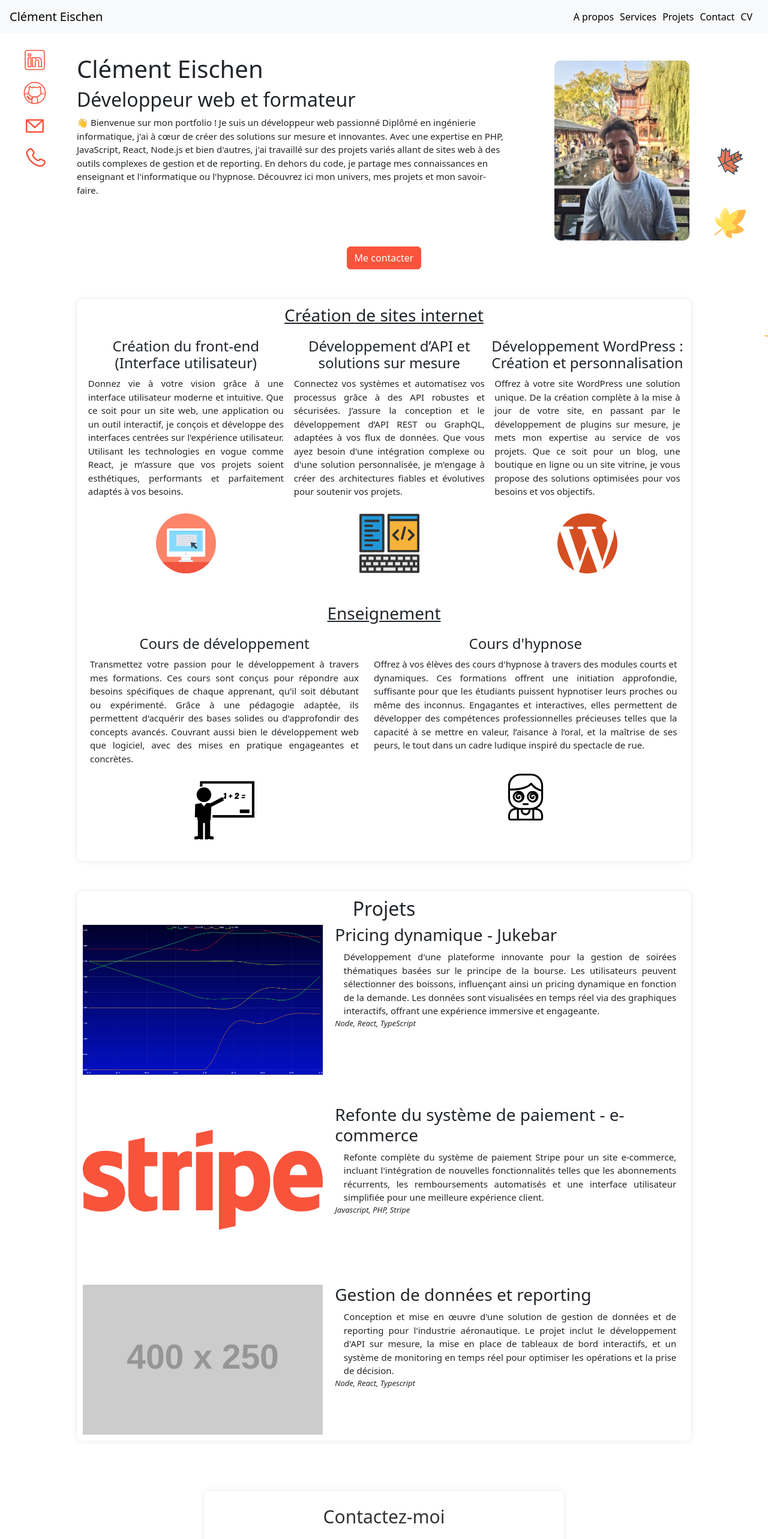
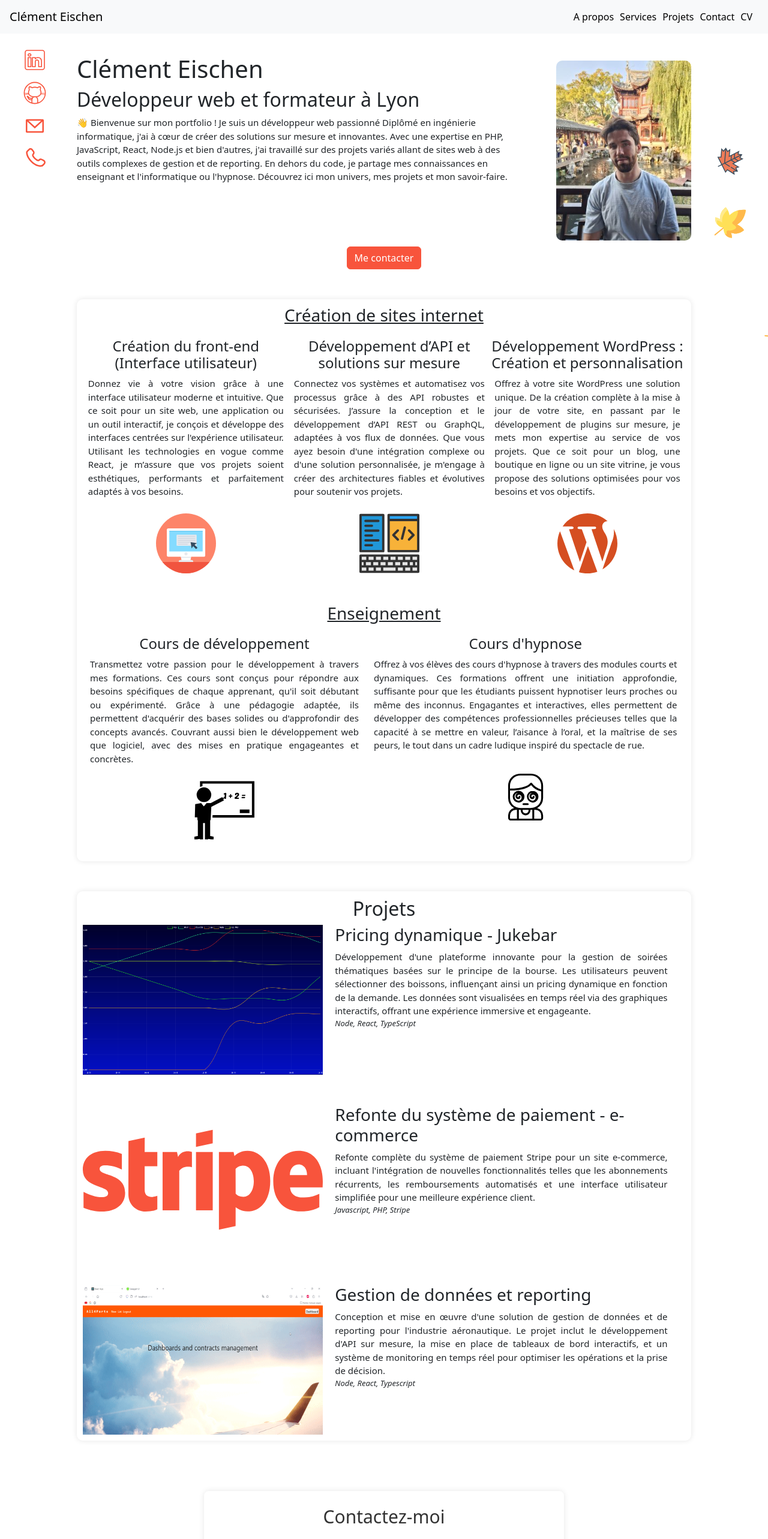
Before and after one commit to ClemEshn/portfolio, a React (Vite) app: page / in a window 1280 px wide. Shown: the top 2566 px of the page at 60% size. Built offline with nearby package versions, Linux system fonts and the light colour scheme.

Commit message:
changed text, edited style and imported last illustration

```diff
--- a/src/App.scss
+++ b/src/App.scss
@@ -127,10 +127,6 @@ hr{
   max-height: 250px;
 }
 
-.fullwidth{
-  width: 100%;
-}
-
 @media only screen and (max-width: 800px) {
   .unflexMobile{
     display: inline;
@@ -160,6 +156,6 @@ hr{
     margin-bottom: 20px;
   }
 }
-// @media only screen and (max-width: 800px) and (min-width: 600px) {
-
-// }
+.nocenter{
+  margin-left: 0;
+}
--- a/src/components/about/About.tsx
+++ b/src/components/about/About.tsx
@@ -6,7 +6,7 @@ export default function About(){
             <div className="flex unflexMobile">
                 <div>
                     <h1>Clément Eischen</h1>
-                    <h2>Développeur web et formateur</h2>
+                    <h2>Développeur web et formateur à Lyon</h2>
                     <p>👋 Bienvenue sur mon portfolio ! Je suis un développeur web passionné
                         Diplômé en ingénierie informatique, j'ai à cœur de créer des solutions sur mesure et innovantes.
                         Avec une expertise en PHP, JavaScript, React, Node.js et bien d'autres, j'ai travaillé sur des
--- a/src/components/projects/Projects.tsx
+++ b/src/components/projects/Projects.tsx
@@ -4,12 +4,10 @@ export default function Projects() {
             <div className="box-container">
                 <h2 className="center">Projets</h2>
                 <div className="jukebar flex gapFlex unflexMobile mb20">
-                    {/* <div className="center fullwidth"> */}
-                        <img src="/illustration/jukebar.png" className="illu-project" width="400px" height="250" alt="Jukebar project" />
-                    {/* </div> */}
+                    <img src="/illustration/jukebar.png" className="illu-project" width="400px" height="250" alt="Jukebar project" />
                     <div>
                         <h3>Pricing dynamique - Jukebar</h3>
-                        <p style={{ marginBottom: 0 }} className="justify">
+                        <p style={{ marginBottom: 0 }} className="justify nocenter">
                             Développement d'une plateforme innovante pour la gestion de soirées thématiques basées sur le principe de la bourse.
                             Les utilisateurs peuvent sélectionner des boissons, influençant ainsi un pricing dynamique en fonction de la demande.
                             Les données sont visualisées en temps réel via des graphiques interactifs, offrant une expérience immersive et engageante.
@@ -21,7 +19,7 @@ export default function Projects() {
                     <img className="illu-project" src="/logo/stripe.svg" width="400px" height="250" alt="E-commerce Payment System" />
                     <div>
                         <h3>Refonte du système de paiement - e-commerce</h3>
-                        <p style={{ marginBottom: 0 }} className="justify">
+                        <p style={{ marginBottom: 0 }} className="justify nocenter">
                             Refonte complète du système de paiement Stripe pour un site e-commerce, incluant l'intégration de nouvelles fonctionnalités
                             telles que les abonnements récurrents, les remboursements automatisés et une interface utilisateur simplifiée pour une meilleure expérience client.
                         </p>
@@ -29,10 +27,10 @@ export default function Projects() {
                     </div>
                 </div>
                 <div className="wordpress-proj gapFlex unflexMobile flex">
-                    <img src="https://placehold.co/400x250" className="illu-project" alt="Data Management and Reporting" />
+                    <img src="/illustration/ToggleInterface.gif" className="illu-project" alt="Data Management and Reporting" />
                     <div>
                         <h3>Gestion de données et reporting</h3>
-                        <p style={{ marginBottom: 0 }} className="justify">
+                        <p style={{ marginBottom: 0 }} className="justify nocenter">
                             Conception et mise en œuvre d'une solution de gestion de données et de reporting pour l'industrie aéronautique.
                             Le projet inclut le développement d'API sur mesure, la mise en place de tableaux de bord interactifs,
                             et un système de monitoring en temps réel pour optimiser les opérations et la prise de décision.
```
Also changed, not shown: public/illustration/ToggleInterface.gif (added).
